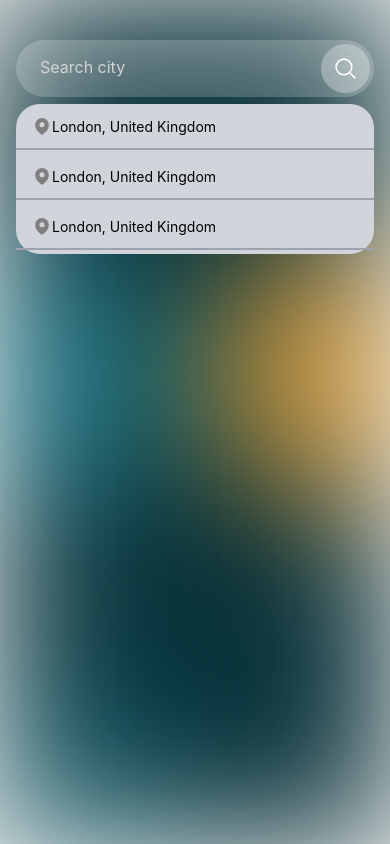
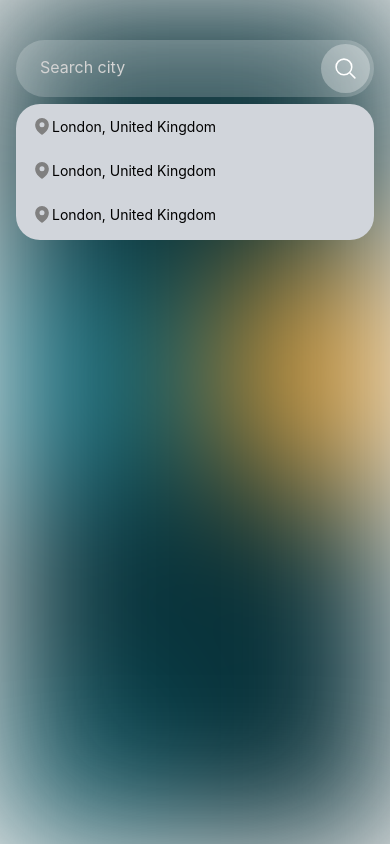
Before and after one commit to jurecapuder/react_native_weather, a React Native app: screen /Home in a window 390 px wide. Both pictures are taken after a click on the element 345 px from the left and 68 px from the top of the page. Built offline with nearby package versions, Linux system fonts and the light colour scheme.

Commit message:
Updating border class

```diff
--- a/screens/HomeScreen.js
+++ b/screens/HomeScreen.js
@@ -57,10 +57,13 @@ export default function HomeScreen() {
               <View className="absolute w-full bg-gray-300 top-16 rounded-3xl">
                 {
                   locations.map((location, index) => {
+                    let showBorder = index + 1  !=  locations.length;
+                    let borderClass = showBorder ? "border-b-2 border-b-gray-400" : "";
+
                     return (
                       <TouchableOpacity
                         key={index}
-                        className="flex-row items-center border-0 p-3 px-4 mb-1 border-b-2 border-b-gray-400"
+                        className={"flex-row items-center border-0 p-3 px-4 mb-1" + borderClass}
                       >
                         <MapPinIcon
                           size="20"
```
